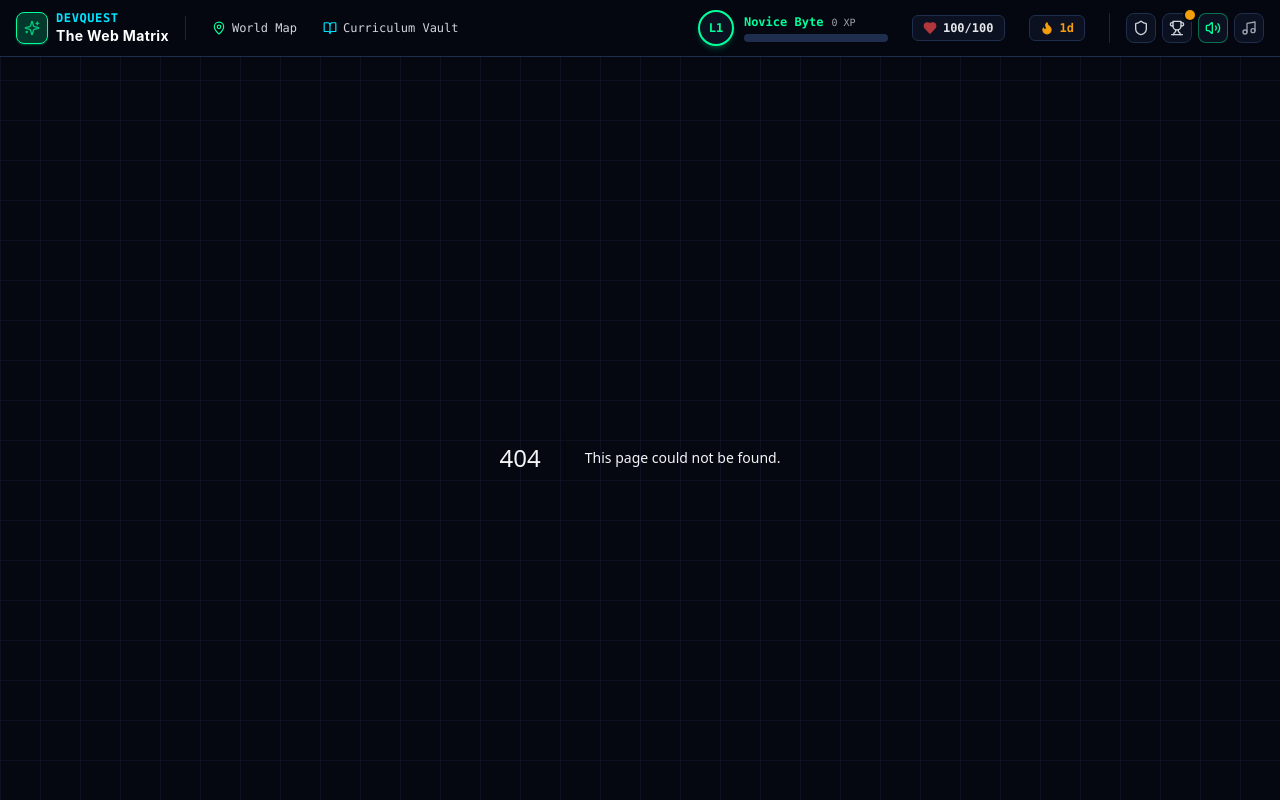
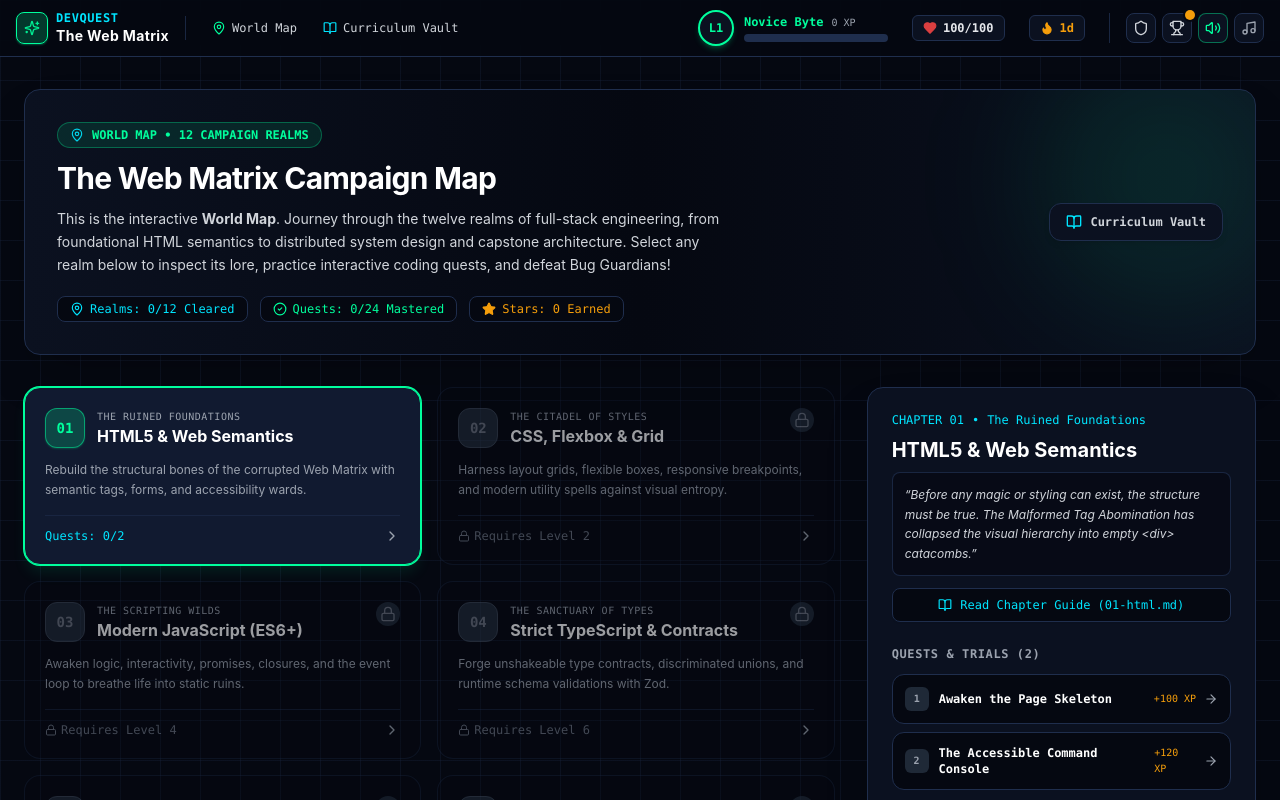
Before and after one commit to IamUnKnOwN25/fullstack-learning-guide, a Next.js app: page /map in a window 1280 px wide. Before the commit this address had no page. Shown: the top 800 px of the page. Built offline with nearby package versions, Linux system fonts and the light colour scheme.

Commit message:
fix(world-map): resolve RSC function serialization error, enhance World Map branding and route resilience

```diff
--- a/src/app/boss/[realmId]/page.tsx
+++ b/src/app/boss/[realmId]/page.tsx
@@ -16,5 +16,5 @@ export default async function BossPage({ params }: PageProps) {
     notFound();
   }
 
-  return <BossBattleArena boss={boss} realmId={realmId} />;
+  return <BossBattleArena realmId={realmId} />;
 }
--- /dev/null
+++ b/src/app/map/page.tsx
@@ -0,0 +1,5 @@
+import { QuestMap } from "@/components/QuestMap";
+
+export default function MapPage() {
+  return <QuestMap />;
+}
--- a/src/app/quest/[realmId]/[questId]/page.tsx
+++ b/src/app/quest/[realmId]/[questId]/page.tsx
@@ -22,14 +22,10 @@ export default async function QuestPage({ params }: PageProps) {
     notFound();
   }
 
-  const quest = realmQuests[questIndex];
-  const nextQuest = realmQuests[questIndex + 1];
-
   return (
     <DualPaneWorkspace
-      quest={quest}
       realmId={realmId}
-      nextQuestId={nextQuest?.id}
+      questId={questId}
     />
   );
 }
--- /dev/null
+++ b/src/app/world-map/page.tsx
@@ -0,0 +1,5 @@
+import { QuestMap } from "@/components/QuestMap";
+
+export default function WorldMapPage() {
+  return <QuestMap />;
+}
--- a/src/components/BossBattleArena.tsx
+++ b/src/components/BossBattleArena.tsx
@@ -3,7 +3,6 @@
 import React, { useState } from "react";
 import Link from "next/link";
 import confetti from "canvas-confetti";
-import { Boss } from "@/data/bosses";
 import { useGameStore } from "@/lib/store";
 import { soundEngine } from "@/lib/audio";
 import {
@@ -19,25 +18,42 @@ import {
   BookOpen,
 } from "lucide-react";
 import { REALMS } from "@/data/realms";
+import { BOSSES, Boss } from "@/data/bosses";
 
 interface Props {
-  boss: Boss;
+  boss?: Boss;
   realmId: string;
 }
 
-export function BossBattleArena({ boss, realmId }: Props) {
+export function BossBattleArena({ boss: initialBoss, realmId }: Props) {
+  const boss = initialBoss || BOSSES[realmId];
   const { hp, maxHp, takeDamage, defeatBoss, completedBosses } = useGameStore();
   const realm = REALMS.find((r) => r.id === realmId);
 
   const [currentPhaseIndex, setCurrentPhaseIndex] = useState(0);
-  const [bossHp, setBossHp] = useState(boss.maxHp);
-  const [code, setCode] = useState(boss.phases[0].initialCode);
+  const [bossHp, setBossHp] = useState(boss?.maxHp || 100);
+  const [code, setCode] = useState(boss?.phases[0]?.initialCode || "");
   const [isHit, setIsHit] = useState(false);
   const [combatLog, setCombatLog] = useState<string[]>([]);
   const [battleWon, setBattleWon] = useState(completedBosses.includes(realmId));
   const [battleLost, setBattleLost] = useState(false);
 
-  const phase = boss.phases[currentPhaseIndex];
+  const phase = boss?.phases[currentPhaseIndex];
+
+  if (!boss || !phase) {
+    return (
+      <div className="w-full max-w-4xl mx-auto py-12 px-4 text-center space-y-4">
+        <h2 className="text-xl font-bold text-white font-mono">Boss Encounter Not Found</h2>
+        <p className="text-sm text-gray-400">The realm guardian could not be summoned.</p>
+        <Link
+          href="/"
+          className="inline-flex px-4 py-2 rounded-lg bg-matrix-neonRed text-white font-mono text-xs font-bold"
+        >
+          Retreat to World Map
+        </Link>
+      </div>
+    );
+  }
 
   // Submit Attack (Test Code)
   const handleAttack = () => {
--- a/src/components/DualPaneWorkspace.tsx
+++ b/src/components/DualPaneWorkspace.tsx
@@ -3,7 +3,6 @@
 import React, { useState, useEffect } from "react";
 import Link from "next/link";
 import confetti from "canvas-confetti";
-import { Quest } from "@/data/quests";
 import { useGameStore } from "@/lib/store";
 import { soundEngine } from "@/lib/audio";
 import {
@@ -22,18 +21,33 @@ import {
   BookOpen,
 } from "lucide-react";
 import { REALMS } from "@/data/realms";
+import { QUESTS, Quest } from "@/data/quests";
 
 interface Props {
-  quest: Quest;
+  quest?: Quest;
+  questId?: string;
   nextQuestId?: string;
   realmId: string;
 }
 
-export function DualPaneWorkspace({ quest, nextQuestId, realmId }: Props) {
+export function DualPaneWorkspace({
+  quest: initialQuest,
+  questId,
+  nextQuestId: propNextQuestId,
+  realmId,
+}: Props) {
   const { completeQuest, completedQuests, stars } = useGameStore();
   const realm = REALMS.find((r) => r.id === realmId);
+  const realmQuests = QUESTS[realmId] || [];
+  const questIndex = questId ? realmQuests.findIndex((q) => q.id === questId) : -1;
+  const quest = initialQuest || (questIndex !== -1 ? realmQuests[questIndex] : realmQuests[0]);
+  const nextQuestId =
+    propNextQuestId ||
+    (questIndex !== -1 && questIndex + 1 < realmQuests.length
+      ? realmQuests[questIndex + 1].id
+      : undefined);
 
-  const [code, setCode] = useState(quest.starterCode);
+  const [code, setCode] = useState(quest?.starterCode || "");
   const [activeTab, setActiveTab] = useState<"editor" | "preview" | "terminal">("editor");
   const [showHintIndex, setShowHintIndex] = useState<number>(-1);
   const [testResult, setTestResult] = useState<{
@@ -41,15 +55,32 @@ export function DualPaneWorkspace({ quest, nextQuestId, realmId }: Props) {
     message?: string;
   } | null>(null);
 
-  const isCompleted = completedQuests.includes(quest.id);
+  const isCompleted = quest ? completedQuests.includes(quest.id) : false;
 
   // Sync state if quest changes
   useEffect(() => {
-    setCode(quest.starterCode);
-    setTestResult(null);
-    setShowHintIndex(-1);
-    setActiveTab("editor");
+    if (quest) {
+      setCode(quest.starterCode);
+      setTestResult(null);
+      setShowHintIndex(-1);
+      setActiveTab("editor");
+    }
   }, [quest]);
+
+  if (!quest) {
+    return (
+      <div className="w-full max-w-4xl mx-auto py-12 px-4 text-center space-y-4">
+        <h2 className="text-xl font-bold text-white font-mono">Quest Not Found</h2>
+        <p className="text-sm text-gray-400">The requested matrix trial could not be loaded.</p>
+        <Link
+          href="/"
+          className="inline-flex px-4 py-2 rounded-lg bg-matrix-accent text-matrix-dark font-mono text-xs font-bold"
+        >
+          Return to World Map
+        </Link>
+      </div>
+    );
+  }
 
   // Execute Code & Run Test Suite
   const handleRunCode = () => {
--- a/src/components/HUD.tsx
+++ b/src/components/HUD.tsx
@@ -73,7 +73,12 @@ export function HUD() {
               <Link
                 href="/"
                 className="flex items-center gap-1.5 px-2.5 py-1 rounded-md text-xs font-mono text-gray-300 hover:text-matrix-accent hover:bg-matrix-card transition-colors"
-                onClick={() => soundEngine.playSfx("click")}
+                onClick={() => {
+                  soundEngine.playSfx("click");
+                  if (typeof window !== "undefined" && window.location.pathname === "/") {
+                    window.scrollTo({ top: 0, behavior: "smooth" });
+                  }
+                }}
               >
                 <MapPin className="w-3.5 h-3.5 text-matrix-accent" />
                 World Map
--- a/src/components/QuestMap.tsx
+++ b/src/components/QuestMap.tsx
@@ -17,41 +17,62 @@ import {
   BookOpen,
   ArrowRight,
   Terminal,
+  MapPin,
+  Trophy,
+  Flame,
 } from "lucide-react";
 
 export function QuestMap() {
-  const { unlockedRealms, completedQuests, completedBosses, level } = useGameStore();
+  const { unlockedRealms, completedQuests, completedBosses, level, rankTitle, stars } = useGameStore();
   const [selectedRealm, setSelectedRealm] = useState<Realm | null>(REALMS[0]);
+
+  const totalStars = Object.values(stars).reduce((sum, s) => sum + s, 0);
 
   return (
     <div className="w-full max-w-7xl mx-auto py-8 px-4 sm:px-6 space-y-8">
-      {/* Hero Mission Briefing */}
+      {/* Hero Mission Briefing & World Map Header */}
       <div className="relative rounded-2xl bg-gradient-to-r from-matrix-card via-matrix-dark to-matrix-card border border-matrix-border p-6 sm:p-8 overflow-hidden shadow-2xl">
         <div className="absolute top-0 right-0 -mt-10 -mr-10 w-64 h-64 bg-matrix-accent/10 rounded-full blur-3xl pointer-events-none" />
         <div className="relative z-10 flex flex-col md:flex-row items-start md:items-center justify-between gap-6">
-          <div className="space-y-2 max-w-2xl">
+          <div className="space-y-3 max-w-2xl">
             <div className="inline-flex items-center gap-2 px-3 py-1 rounded-full bg-matrix-accent/10 border border-matrix-accent/30 text-matrix-accent text-xs font-mono font-bold">
-              <Terminal className="w-3.5 h-3.5 animate-pulse" />
-              MISSION BRIEFING • THE WEB MATRIX
+              <MapPin className="w-3.5 h-3.5 animate-pulse text-matrix-neonCyan" />
+              WORLD MAP • 12 CAMPAIGN REALMS
             </div>
             <h1 className="text-2xl sm:text-3xl font-bold text-white tracking-tight">
-              Restore the Twelve Shattered Realms
+              The Web Matrix Campaign Map
             </h1>
             <p className="text-sm text-gray-300 leading-relaxed">
-              Step through each realm in order. Solve interactive coding quests in the dual-pane
-              terminal, fight Bug Monsters in Boss Battles, and assemble your full-stack power to
-              banish The Null Void.
+              This is the interactive <strong>World Map</strong>. Journey through the twelve realms of full-stack engineering,
+              from foundational HTML semantics to distributed system design and capstone architecture.
+              Select any realm below to inspect its lore, practice interactive coding quests, and defeat Bug Guardians!
             </p>
+
+            {/* Campaign Stats Strip */}
+            <div className="flex flex-wrap items-center gap-3 pt-2 text-xs font-mono">
+              <div className="px-3 py-1 rounded-lg bg-matrix-dark border border-matrix-border flex items-center gap-1.5 text-matrix-neonCyan">
+                <MapPin className="w-3.5 h-3.5" />
+                <span>Realms: {completedBosses.length}/12 Cleared</span>
+              </div>
+              <div className="px-3 py-1 rounded-lg bg-matrix-dark border border-matrix-border flex items-center gap-1.5 text-matrix-accent">
+                <CheckCircle2 className="w-3.5 h-3.5" />
+                <span>Quests: {completedQuests.length}/24 Mastered</span>
+              </div>
+              <div className="px-3 py-1 rounded-lg bg-matrix-dark border border-matrix-border flex items-center gap-1.5 text-matrix-neonGold">
+                <Star className="w-3.5 h-3.5 fill-matrix-neonGold" />
+                <span>Stars: {totalStars} Earned</span>
+              </div>
+            </div>
           </div>
 
-          <div className="flex items-center gap-3 shrink-0">
+          <div className="flex flex-col sm:flex-row items-stretch sm:items-center gap-3 shrink-0">
             <Link
               href="/curriculum"
-              className="px-4 py-2.5 rounded-xl bg-matrix-card hover:bg-matrix-cardHover border border-matrix-border text-gray-300 hover:text-white font-mono text-xs font-bold flex items-center gap-2 transition-all"
+              className="px-4 py-2.5 rounded-xl bg-matrix-card hover:bg-matrix-cardHover border border-matrix-border text-gray-300 hover:text-white font-mono text-xs font-bold flex items-center justify-center gap-2 transition-all shadow-md"
               onClick={() => soundEngine.playSfx("click")}
             >
               <BookOpen className="w-4 h-4 text-matrix-neonCyan" />
-              Curriculum Guides
+              Curriculum Vault
             </Link>
           </div>
         </div>
@@ -76,6 +97,11 @@ export function QuestMap() {
                 onClick={() => {
                   soundEngine.playSfx("click");
                   setSelectedRealm(realm);
+                  if (typeof window !== "undefined" && window.innerWidth < 1024) {
+                    setTimeout(() => {
+                      document.getElementById("realm-inspector")?.scrollIntoView({ behavior: "smooth" });
+                    }, 50);
+                  }
                 }}
                 className={`relative group p-5 rounded-2xl border transition-all cursor-pointer flex flex-col justify-between overflow-hidden ${
                   isSelected
@@ -153,7 +179,7 @@ export function QuestMap() {
         {/* Right Column: Selected Realm Detail & Action Launcher */}
         <div className="lg:col-span-1">
           {selectedRealm ? (
-            <div className="sticky top-20 bg-matrix-card border border-matrix-border rounded-2xl p-6 shadow-2xl space-y-6">
+            <div id="realm-inspector" className="sticky top-20 bg-matrix-card border border-matrix-border rounded-2xl p-6 shadow-2xl space-y-6 scroll-mt-24">
               <div>
                 <div className="flex items-center gap-2 mb-2 font-mono text-xs text-matrix-neonCyan">
                   <span>CHAPTER {String(selectedRealm.order).padStart(2, "0")}</span>
@@ -164,6 +190,18 @@ export function QuestMap() {
                 <p className="text-xs text-gray-300 leading-relaxed italic bg-matrix-dark/60 p-3 rounded-lg border border-matrix-border/80 mb-3">
                   &ldquo;{selectedRealm.lore}&rdquo;
                 </p>
+
+                {!(unlockedRealms.includes(selectedRealm.id) || level >= selectedRealm.requiredLevel) && (
+                  <div className="p-3 rounded-xl bg-amber-500/10 border border-amber-500/30 text-amber-300 font-mono text-xs space-y-1 mb-3">
+                    <div className="flex items-center gap-1.5 font-bold">
+                      <Lock className="w-3.5 h-3.5 text-amber-400" />
+                      <span>Campaign Requirement: Level {selectedRealm.requiredLevel}</span>
+                    </div>
+                    <p className="text-[11px] text-gray-400">
+                      This realm is sealed in story order, but you may freely practice its coding quests below or consult its grimoire guide.
+                    </p>
+                  </div>
+                )}
 
                 <Link
                   href={`/curriculum?file=${selectedRealm.fileRef}`}
```
Also changed, not shown: 1 other file (tests, documents, lock files or other folders).
